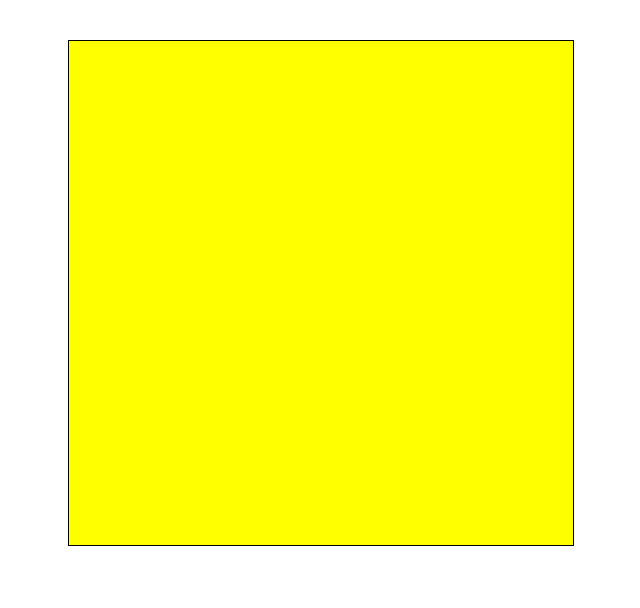
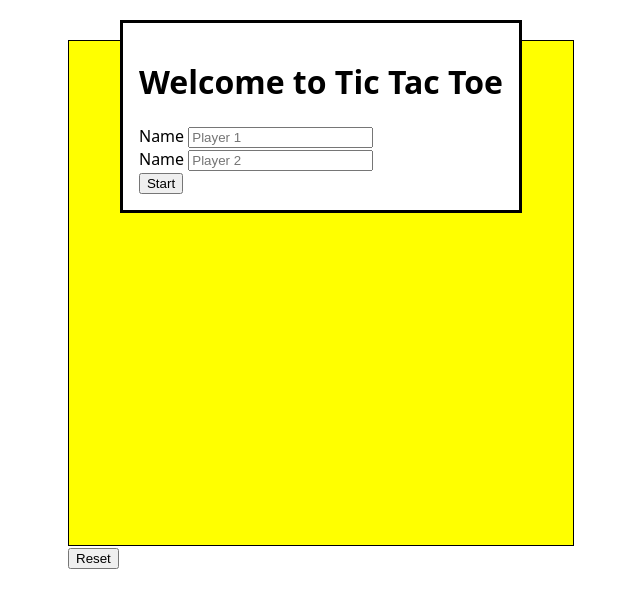
Before and after one commit to RoynevS/top--tic-tac-toe, a plain HTML site: page index.html in a window 1280 px wide. Shown: the whole page, without its empty margins (319-959 px from the left). Drawn offline with Linux system fonts and the light colour scheme.

Commit message:
Open modal on load

```diff
--- a/index.html
+++ b/index.html
@@ -10,7 +10,7 @@
   </head>
   <body>
     <div class="container">
-      <dialog class="start-screen">
+      <dialog class="start-screen" open>
         <h1>Welcome to Tic Tac Toe</h1>
         <form id="start-form">
           <section class="section-player-1">
@@ -30,6 +30,7 @@
         <h2 class="winner"></h2>
         <button class="play-again--btn">Play Again</button>
       </dialog>
+      <button class="reset-game--btn">Reset</button>
     </div>
   </body>
 </html>
```
